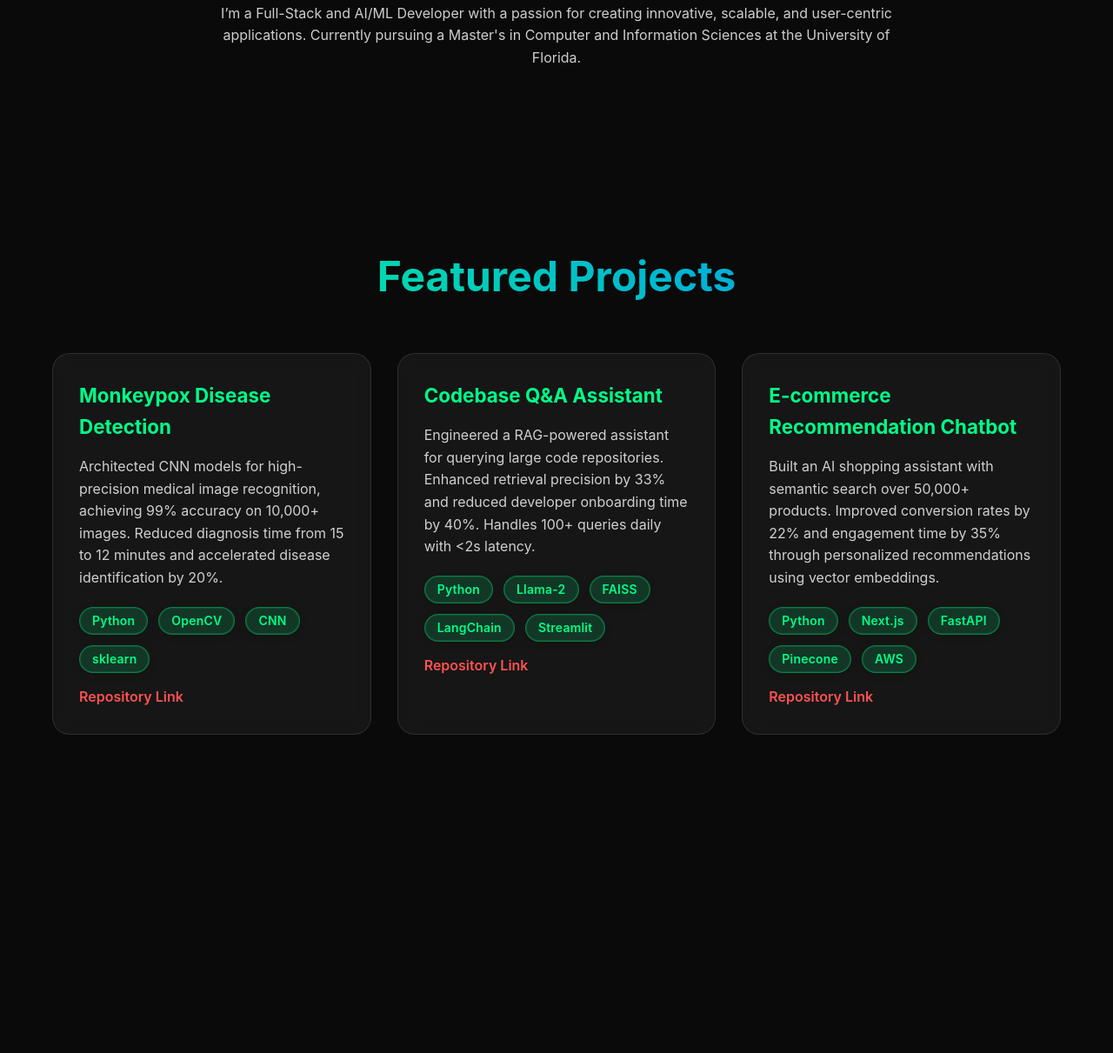
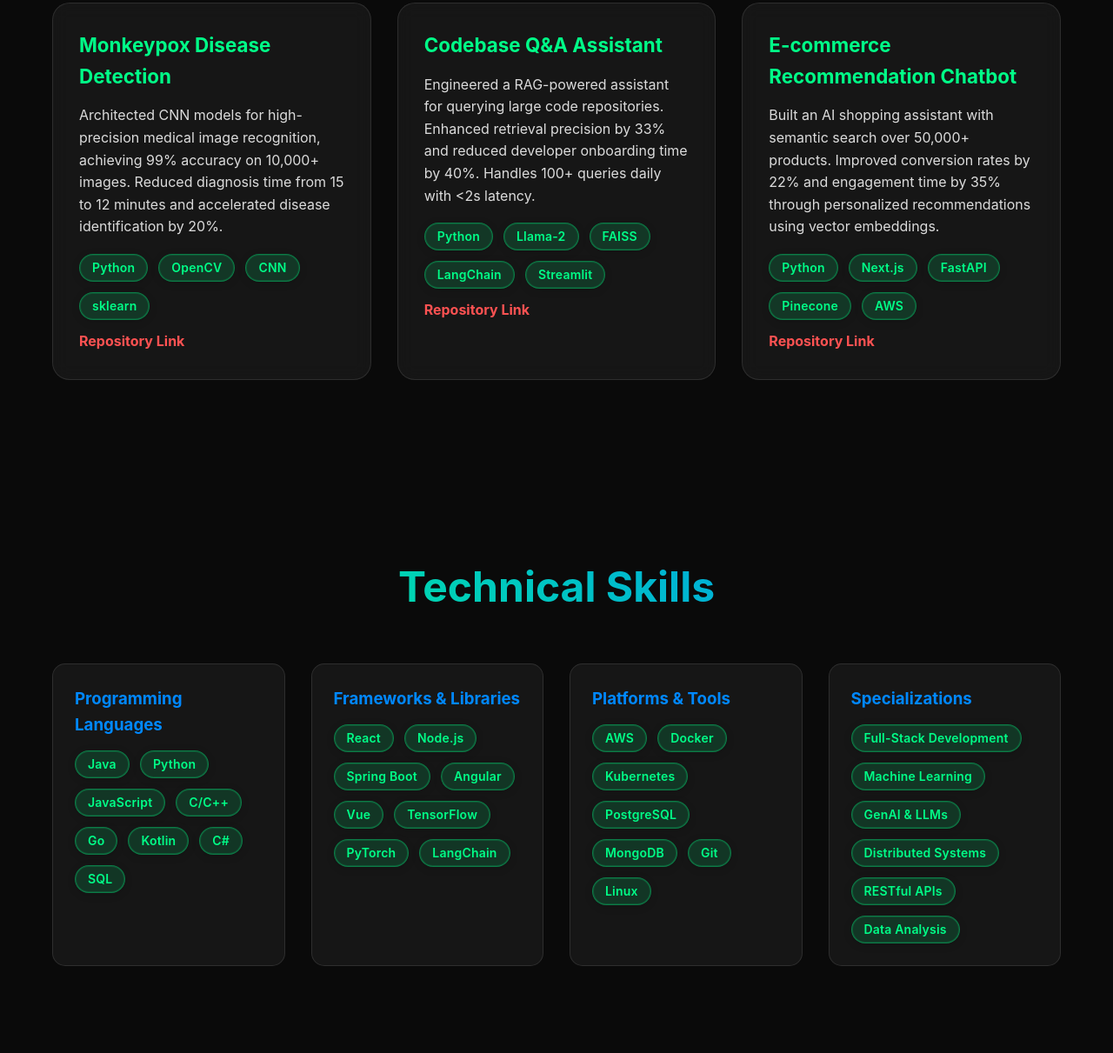
Before and after one commit to Sathwikchava18/Sathwik.github.io, a plain HTML site: page index.html in a window 1280 px wide. Shown: the part 1024-2235 px from the top of the page at 87% size. Before the commit the page ends 1969 px from the top, so only its background shows below. Drawn offline with Linux system fonts and the light colour scheme.

Commit message:
Update index.html

```diff
--- a/index.html
+++ b/index.html
@@ -2,13 +2,13 @@
 <html lang="en">
 <head>
   <meta charset="UTF-8" />
-  <meta name="viewport" content="width=device-width, initial-scale=1.0" />
+  <meta name="viewport" content="width=device-width, initial-scale=1" />
   <title>Sai Sathwik Chava - Portfolio</title>
   <style>
     *{margin:0;padding:0;box-sizing:border-box}
     body{font-family:'Inter',-apple-system,BlinkMacSystemFont,sans-serif;background:#0a0a0a;color:#fff;overflow-x:hidden;line-height:1.6}
 
-    /* Navigation */
+    /* Nav */
     nav{position:fixed;top:0;left:0;right:0;padding:20px 40px;backdrop-filter:blur(10px);background:rgba(10,10,10,.8);z-index:1000;transition:all .3s ease}
     nav.scrolled{background:rgba(10,10,10,.95);border-bottom:1px solid rgba(255,255,255,.1)}
     .nav-container{display:flex;justify-content:space-between;align-items:center;max-width:1200px;margin:0 auto}
@@ -32,24 +32,35 @@
     .section{padding:100px 20px;max-width:1200px;margin:0 auto}
     .section h2{font-size:3rem;margin-bottom:50px;text-align:center;background:linear-gradient(45deg,#00ff88,#0088ff);-webkit-background-clip:text;-webkit-text-fill-color:transparent;background-clip:text}
 
-    /* Projects Grid */
+    /* Project cards */
     .projects-grid{display:grid;grid-template-columns:repeat(auto-fit,minmax(350px,1fr));gap:30px;margin-top:50px}
-    .project-card{background:rgba(255,255,255,.05);border-radius:20px;padding:30px;backdrop-filter:blur(10px);border:1px solid rgba(255,255,255,.1);transition:all .3s ease;position:relative;overflow:hidden}
+    .project-card{background:rgba(255,255,255,.05);border-radius:20px;padding:30px;backdrop-filter:blur(10px);border:1px solid rgba(255,255,255,.1);transition:all .3s ease}
     .project-card:hover{transform:translateY(-10px);background:rgba(255,255,255,.08)}
     .project-card h3{color:#00ff88;margin-bottom:15px;font-size:1.4rem}
-    .project-card p{color:rgba(255,255,255,.8);margin-bottom:20px;line-height:1.6}
+    .project-card p{color:rgba(255,255,255,.85);margin-bottom:18px}
 
-    /* Tech tags — pill style */
-    .tech-tags{display:flex;flex-wrap:wrap;gap:12px;margin-top:16px}
-    .tech-tag{display:inline-flex;align-items:center;padding:8px 14px;border-radius:999px;background:rgba(0,255,136,0.14);border:1px solid rgba(0,255,136,0.35);color:#00ff88;font-weight:600;font-size:14px;line-height:1;letter-spacing:.2px;box-shadow:inset 0 0 0 1px rgba(0,255,136,0.15),0 2px 10px rgba(0,0,0,0.15);transition:transform .15s ease, background .2s ease, border-color .2s ease}
-    .tech-tag:hover{transform:translateY(-1px);background:rgba(0,255,136,0.22);border-color:rgba(0,255,136,0.6)}
+    /* ✔ Pills like your screenshot (used in projects + skills) */
+    .tech-tags,.skill-items{display:flex;flex-wrap:wrap;gap:12px;margin-top:12px}
+    .tech-tag,.skill-item{
+      display:inline-flex;align-items:center;padding:8px 14px;border-radius:999px;
+      background:rgba(0,255,136,0.14);border:1px solid rgba(0,255,136,0.35);
+      color:#00ff88;font-weight:600;font-size:14px;line-height:1;letter-spacing:.2px;
+      box-shadow:inset 0 0 0 1px rgba(0,255,136,0.15),0 2px 10px rgba(0,0,0,0.15);
+      transition:transform .15s ease, background .2s ease, border-color .2s ease
+    }
+    .tech-tag:hover,.skill-item:hover{transform:translateY(-1px);background:rgba(0,255,136,0.22);border-color:rgba(0,255,136,0.6)}
 
-    /* Repo link */
-    .repo-link{display:inline-block;margin-top:15px;color:#ff5252;font-weight:600;text-decoration:none;transition:color .3s ease}
+    /* Red repo button */
+    .repo-link{display:inline-block;margin-top:12px;color:#ff5252;font-weight:700;text-decoration:none}
     .repo-link:hover{color:#ff7b7b;text-decoration:underline}
 
+    /* Skills section cards */
+    .skills-grid{display:grid;grid-template-columns:repeat(auto-fit,minmax(250px,1fr));gap:30px;margin-top:40px}
+    .skill-category{background:rgba(255,255,255,.05);border-radius:15px;padding:25px;border:1px solid rgba(255,255,255,.1)}
+    .skill-category h3{color:#0088ff;margin-bottom:14px}
+
     /* Mobile */
-    @media(max-width:768px){.projects-grid{grid-template-columns:1fr}}
+    @media (max-width:768px){.projects-grid{grid-template-columns:1fr}}
   </style>
 </head>
 <body>
@@ -58,8 +69,8 @@
       <div class="logo">SC</div>
       <ul class="nav-links">
         <li><a href="#home">Home</a></li>
-        <li><a href="#about">About</a></li>
         <li><a href="#projects">Projects</a></li>
+        <li><a href="#skills">Skills</a></li>
       </ul>
     </div>
   </nav>
@@ -69,45 +80,29 @@
     <div class="hero-content">
       <h1>Sai Sathwik Chava</h1>
       <p>Full-Stack Developer & ML Engineer</p>
-      <a href="#about" class="cta-button">Explore My Work</a>
+      <a href="#projects" class="cta-button">Explore My Work</a>
     </div>
   </section>
 
-  <section id="about" class="section">
-    <h2>About Me</h2>
-    <p style="text-align:center;max-width:800px;margin:0 auto;color:rgba(255,255,255,.8)">
-      I’m a Full-Stack and AI/ML Developer with a passion for creating innovative, scalable, and user-centric applications.
-      Currently pursuing a Master's in Computer and Information Sciences at the University of Florida.
-    </p>
-  </section>
-
+  <!-- Featured Projects -->
   <section id="projects" class="section">
     <h2>Featured Projects</h2>
     <div class="projects-grid">
-
-      <!-- Project 1 -->
       <div class="project-card">
         <h3>Monkeypox Disease Detection</h3>
-        <p>
-          Architected CNN models for high-precision medical image recognition, achieving 99% accuracy on 10,000+ images.
-          Reduced diagnosis time from 15 to 12 minutes and accelerated disease identification by 20%.
-        </p>
+        <p>Architected CNN models for high-precision medical image recognition, achieving 99% accuracy on 10,000+ images. Reduced diagnosis time from 15 to 12 minutes and accelerated disease identification by 20%.</p>
         <div class="tech-tags">
           <span class="tech-tag">Python</span>
           <span class="tech-tag">OpenCV</span>
           <span class="tech-tag">CNN</span>
           <span class="tech-tag">sklearn</span>
         </div>
-        <a href="https://github.com/Sathwikchava18/Monkeypox-Disease-Detection" target="_blank" class="repo-link">Repository Link</a>
+        <a class="repo-link" target="_blank" href="https://github.com/Sathwikchava18/Monkeypox-Disease-Detection">Repository Link</a>
       </div>
 
-      <!-- Project 2 -->
       <div class="project-card">
         <h3>Codebase Q&A Assistant</h3>
-        <p>
-          Engineered a RAG-powered assistant for querying large code repositories. Enhanced retrieval precision by 33%
-          and reduced developer onboarding time by 40%. Handles 100+ queries daily with &lt;2s latency.
-        </p>
+        <p>Engineered a RAG-powered assistant for querying large code repositories. Enhanced retrieval precision by 33% and reduced developer onboarding time by 40%. Handles 100+ queries daily with &lt;2s latency.</p>
         <div class="tech-tags">
           <span class="tech-tag">Python</span>
           <span class="tech-tag">Llama-2</span>
@@ -115,16 +110,12 @@
           <span class="tech-tag">LangChain</span>
           <span class="tech-tag">Streamlit</span>
         </div>
-        <a href="https://github.com/Sathwikchava18/Codebase-QA-Assistant" target="_blank" class="repo-link">Repository Link</a>
+        <a class="repo-link" target="_blank" href="https://github.com/Sathwikchava18/Codebase-QA-Assistant">Repository Link</a>
       </div>
 
-      <!-- Project 3 -->
       <div class="project-card">
         <h3>E-commerce Recommendation Chatbot</h3>
-        <p>
-          Built an AI shopping assistant with semantic search over 50,000+ products. Improved conversion rates by 22%
-          and engagement time by 35% through personalized recommendations using vector embeddings.
-        </p>
+        <p>Built an AI shopping assistant with semantic search over 50,000+ products. Improved conversion rates by 22% and engagement time by 35% through personalized recommendations using vector embeddings.</p>
         <div class="tech-tags">
           <span class="tech-tag">Python</span>
           <span class="tech-tag">Next.js</span>
@@ -132,9 +123,46 @@
           <span class="tech-tag">Pinecone</span>
           <span class="tech-tag">AWS</span>
         </div>
-        <a href="https://github.com/Sathwikchava18/Ecommerce-Recommendation-Chatbot" target="_blank" class="repo-link">Repository Link</a>
+        <a class="repo-link" target="_blank" href="https://github.com/Sathwikchava18/Ecommerce-Recommendation-Chatbot">Repository Link</a>
       </div>
+    </div>
+  </section>
 
+  <!-- Skills -->
+  <section id="skills" class="section">
+    <h2>Technical Skills</h2>
+    <div class="skills-grid">
+      <div class="skill-category">
+        <h3>Programming Languages</h3>
+        <div class="skill-items">
+          <span class="skill-item">Java</span><span class="skill-item">Python</span><span class="skill-item">JavaScript</span>
+          <span class="skill-item">C/C++</span><span class="skill-item">Go</span><span class="skill-item">Kotlin</span>
+          <span class="skill-item">C#</span><span class="skill-item">SQL</span>
+        </div>
+      </div>
+      <div class="skill-category">
+        <h3>Frameworks & Libraries</h3>
+        <div class="skill-items">
+          <span class="skill-item">React</span><span class="skill-item">Node.js</span><span class="skill-item">Spring Boot</span>
+          <span class="skill-item">Angular</span><span class="skill-item">Vue</span><span class="skill-item">TensorFlow</span>
+          <span class="skill-item">PyTorch</span><span class="skill-item">LangChain</span>
+        </div>
+      </div>
+      <div class="skill-category">
+        <h3>Platforms & Tools</h3>
+        <div class="skill-items">
+          <span class="skill-item">AWS</span><span class="skill-item">Docker</span><span class="skill-item">Kubernetes</span>
+          <span class="skill-item">PostgreSQL</span><span class="skill-item">MongoDB</span><span class="skill-item">Git</span><span class="skill-item">Linux</span>
+        </div>
+      </div>
+      <div class="skill-category">
+        <h3>Specializations</h3>
+        <div class="skill-items">
+          <span class="skill-item">Full-Stack Development</span><span class="skill-item">Machine Learning</span>
+          <span class="skill-item">GenAI & LLMs</span><span class="skill-item">Distributed Systems</span>
+          <span class="skill-item">RESTful APIs</span><span class="skill-item">Data Analysis</span>
+        </div>
+      </div>
     </div>
   </section>
 </body>
```
